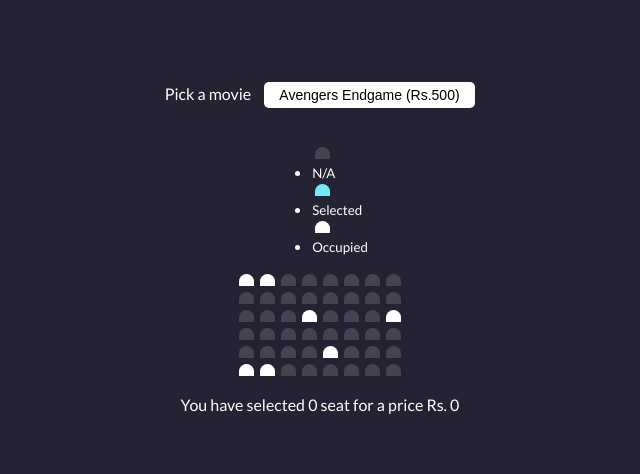
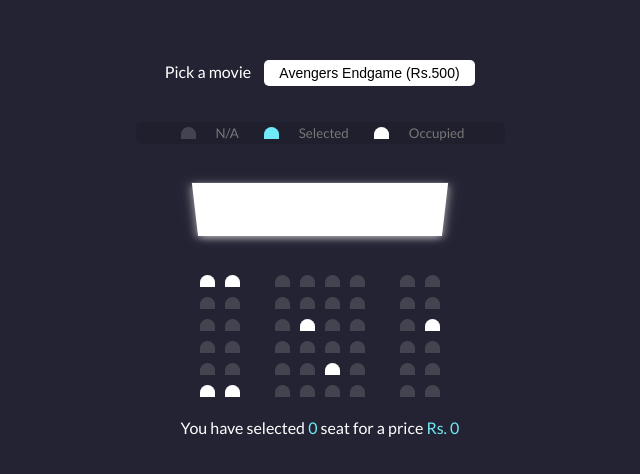
Before and after one commit to Tonmoy-nita/Movie-seat-booking, a plain HTML site: page index.html in a window 1280 px wide. Shown: the part 154-628 px from the top of the page, without its empty margins (320-960 px from the left). Drawn offline with Linux system fonts and the light colour scheme; a script that the page names is missing.

Commit message:
Update styles.css

```diff
--- a/styles.css
+++ b/styles.css
@@ -36,7 +36,7 @@ body {
   background-color: #444451;
   height: 12px;
   width: 15px;
-  margin: 3px;
+  margin: 5px;
   border-top-left-radius: 10px;
   border-top-right-radius: 10px;
 }
@@ -49,6 +49,66 @@ body {
   background-color: #fff;
 }
 
+.seat:nth-of-type(2) {
+  margin-right: 30px;
+}
+
+.seat:nth-last-of-type(2) {
+  margin-left: 30px;
+}
+
+.seat:not(.occupied):hover {
+  cursor: pointer;
+  transform: scale(1.2, 1.5);
+}
+
+.showcase.seat:not(.occupied):hover {
+  cursor: none;
+  transform: scale(1);
+}
+
+.showcase {
+  background-color: rgba(0, 0, 0, 0.1);
+  padding: 0 30px;
+  border-radius: 5px;
+  color: #777;
+  list-style-type: none;
+  display: flex;
+  justify-content: space-between;
+}
+
+.showcase li {
+  display: flex;
+  align-items: center;
+  justify-content: space-between;
+  margin: 0px 10px;
+}
+
+.showcase li small {
+  margin-left: 15px;
+}
+
 .row {
   display: flex;
 }
+
+.screen {
+  background-color: #fff;
+  height: 70px;
+  width: 100%;
+  margin: 15px 0 25px 0;
+  transform: rotateX(-45deg);
+  box-shadow: 0 3px 10px rgba(255, 255, 255, 0.7);
+}
+
+.container {
+  perspective: 1000px;
+}
+
+p.text {
+  margin: 5px, 0;
+}
+
+p.text span {
+  color: #6feaf6;
+}
```
